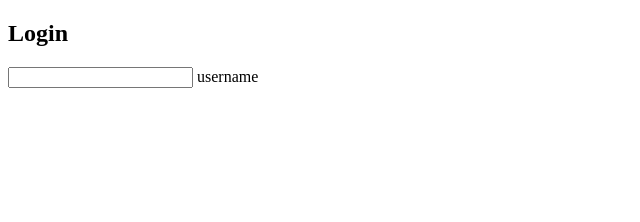
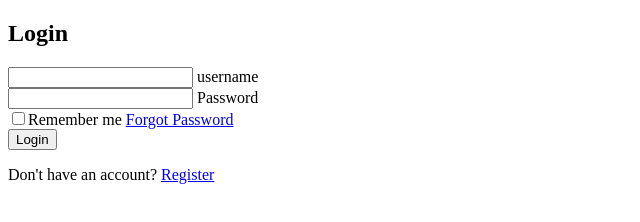
Before and after one commit to OgechaEnock/Glass-Morphism-HTML-Login-form, a plain HTML site: page index.html in a window 1280 px wide. Shown: the whole page, without its empty margins (0-640 px from the left). Drawn offline with Linux system fonts and the light colour scheme.

Commit message:
completed the login page in html

```diff
--- a/index.html
+++ b/index.html
@@ -14,6 +14,21 @@
                 <input type="text"required>
                 <label>username</label>
             </div>
+
+            <div class="inputgroup">
+                <input type="password" required>
+                <label>Password</label>
+            </div>
+
+            <div class="rememberforgot">
+                <label> <input type="checkbox">Remember me</label>
+                <a href="#">Forgot Password</a>
+            </div>
+            <button type="submit" class="Loginbtn">Login</button>
+            <div class="registerlink">
+                <p>Don't have an account? <a href="#">Register</a></p>
+            </div>
+
         </form>
 
     </div>
```
